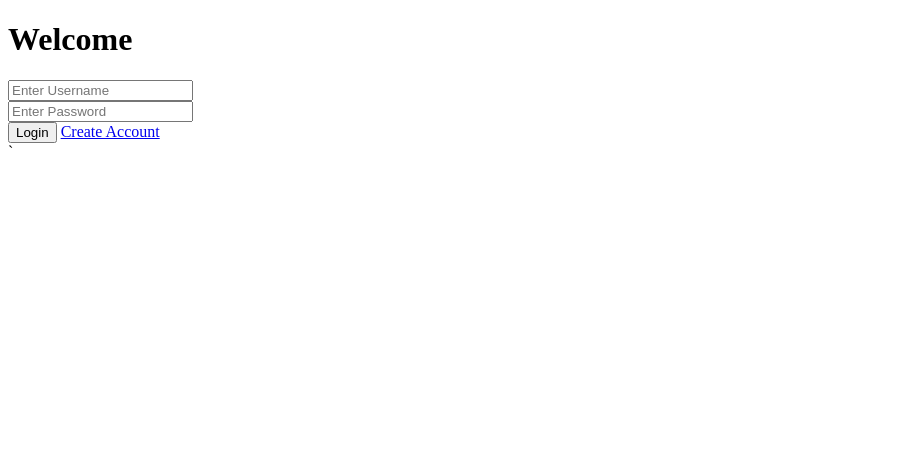
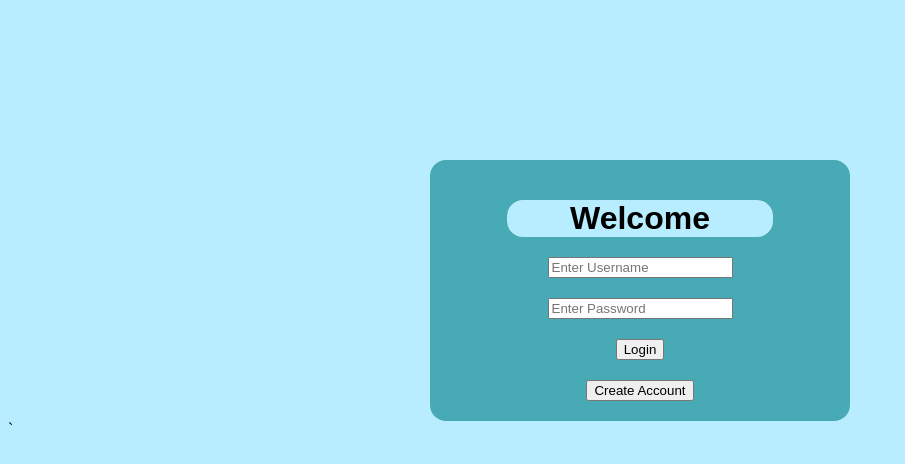
Before and after one commit to mariaachim/stock-market-forecast-application, a Flask app: page /login in a window 1280 px wide. Shown: the top 464 px of the page, without its empty margins (0-905 px from the left). Run offline with Flask 3, Linux system fonts and the light colour scheme.

Commit message:
changed css

```diff
--- a/app.py
+++ b/app.py
@@ -42,7 +42,6 @@ def login_post():
     username = request.form.get('username')
     password = request.form.get('psw')
     is_user = Credentials.query.filter_by(username=username, password=password).first()
-    print(is_user) # debugging
     if not is_user:
         flash('Please check login details') # reloads page and shows authentication failed
         return render_template('login.html')
--- /dev/null
+++ b/static/css/styles.css
@@ -0,0 +1,32 @@
+body {
+  background-color: #B7EDFE;
+  font-family: Arial;
+}
+
+.container {
+  margin: auto;
+  margin-top: 10rem;
+  text-align: center;
+  width: 30%;
+  height: 20%;
+  padding: 1.25rem;
+  border-radius: 1rem;
+  background-color: #47AAB4;
+}
+
+.header {
+  margin: auto;
+  margin-top: 1.25rem;
+  text-align: center;
+  width: 70%;
+  border-radius: 1rem;
+  background-color: #B7EDFE;
+}
+
+input {
+  margin-top: 1.25rem;
+}
+
+button {
+  margin-top: 1.25rem;
+}
--- a/templates/index.html
+++ b/templates/index.html
@@ -3,6 +3,7 @@
 <head>
   <meta charset="UTF-8">
   <meta name="viewport" content="width=device-width, initial-scale=1.0">
+  <link rel="stylesheet" href="static/css/styles.css">
   <title>Index</title>
 </head>
 <body>
--- a/templates/login.html
+++ b/templates/login.html
@@ -3,20 +3,23 @@
   <head>
     <meta charset="UTF-8">
     <meta name="viewport" content="width=device-width, initial-scale=1.0">
+    <link rel="stylesheet" href="static/css/styles.css">
     <title>Login</title>
   </head>
   <body>
-    <h1>Welcome</h1>
-    <form method="POST", action="/login">
-      <div class="container">
+    <div class="container">
+      <form method="POST", action="/login">
+        <h1 class="header">Welcome</h1> <!-- for header styling -->
         <input type="text" placeholder="Enter Username" name="username" required>
         <br/>
         <input type="password" placeholder="Enter Password" name="psw" required>
         <br/>
         <button>Login</button>
-        <a href="/register">Create Account</a>
-      </div>
-    </form>
+      </form>
+      <form action="/register"> <!-- to add button styling -->
+        <input type="submit" value="Create Account" />
+      </form>
+    </div>
     {% for msg in get_flashed_messages() %}
     <h2>{{ msg }}</h2>
     {% endfor %}
--- a/templates/register.html
+++ b/templates/register.html
@@ -3,12 +3,13 @@
   <head>
     <meta charset="UTF-8">
     <meta name="viewport" content="width=device-width, initial-scale=1.0">
+    <link rel="stylesheet" href="static/css/styles.css">
     <title>Register</title>
   </head>
   <body>
-    <h1>Register</h1>
     <form method="POST", action="/register">
       <div class="container">
+        <h1>Register</h1>
         <input type="text" placeholder="Enter Username" name="username" required>
         <br/>
         <input type="password" placeholder="Enter Password" name="psw" required>
```
